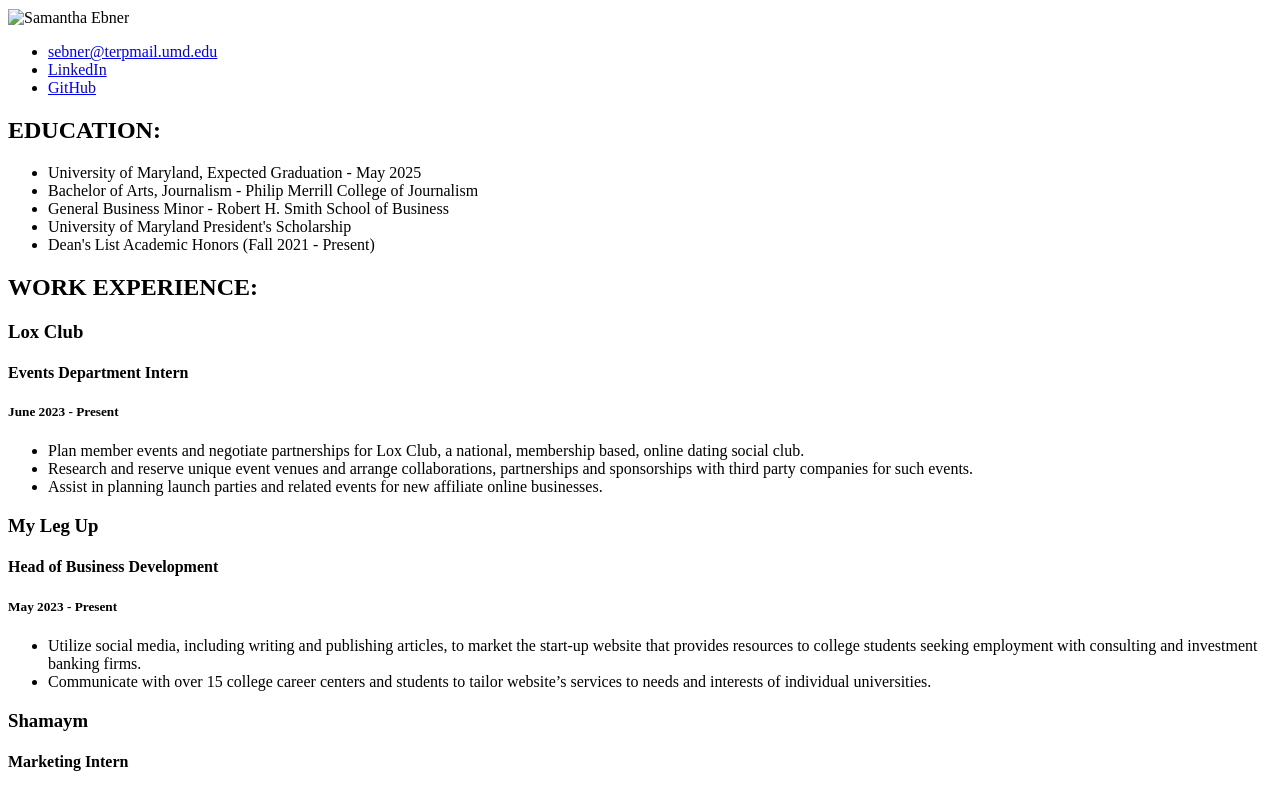
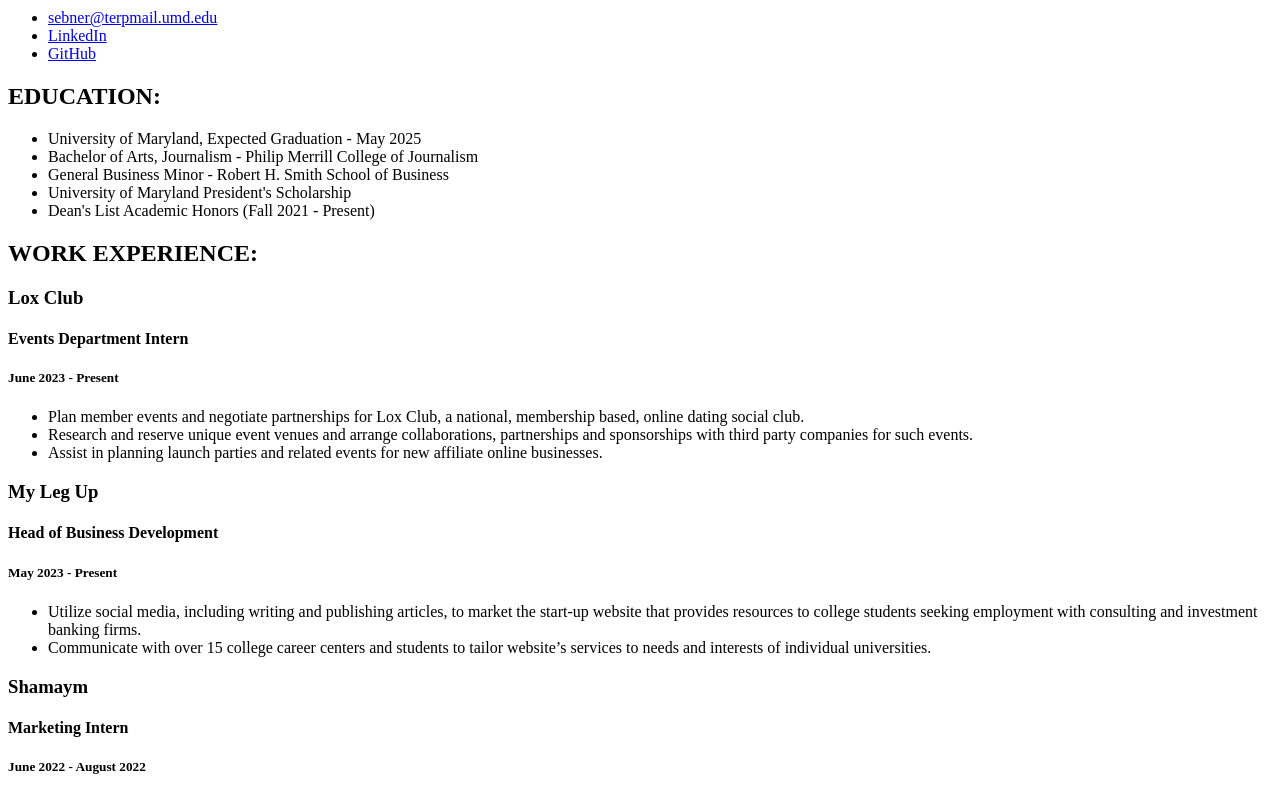
Before and after one commit to samanthaebner/samantha-ebner-resume, a plain HTML site: page index.html in a window 1280 px wide. Shown: the part 81-871 px from the top of the page. Drawn offline with Linux system fonts and the light colour scheme.

Commit message:
index.html

```diff
--- a/index.html
+++ b/index.html
@@ -13,7 +13,6 @@
 
 <body>
     <h1>Samantha Ebner</h1>
-    <img src="xx.jpg" alt="Samantha Ebner" width="300">
     <ul>
     <li><a href="mailto:sebner@terpmail.umd.edu">sebner@terpmail.umd.edu</a></li>
     <li><a href="https://www.linkedin.com/in/samantha-ebner-644877229/">LinkedIn</a></li>
```
